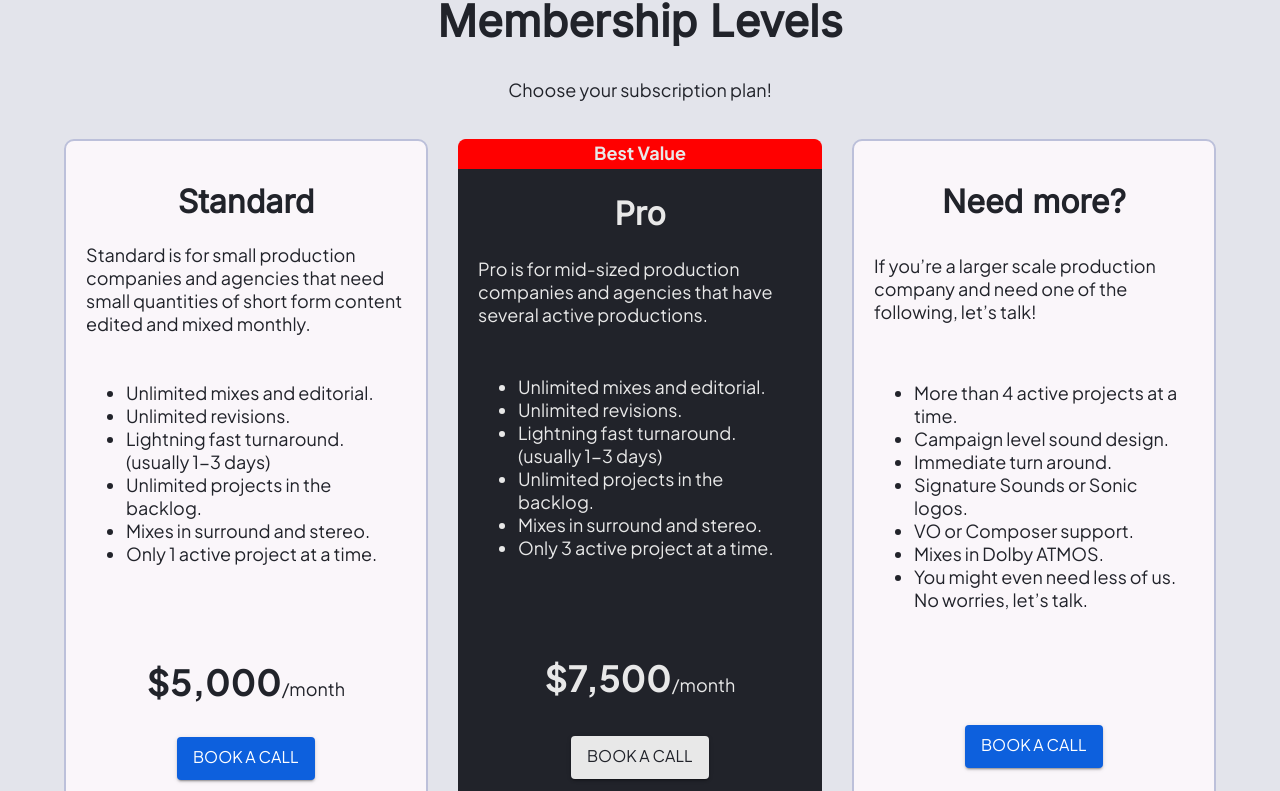
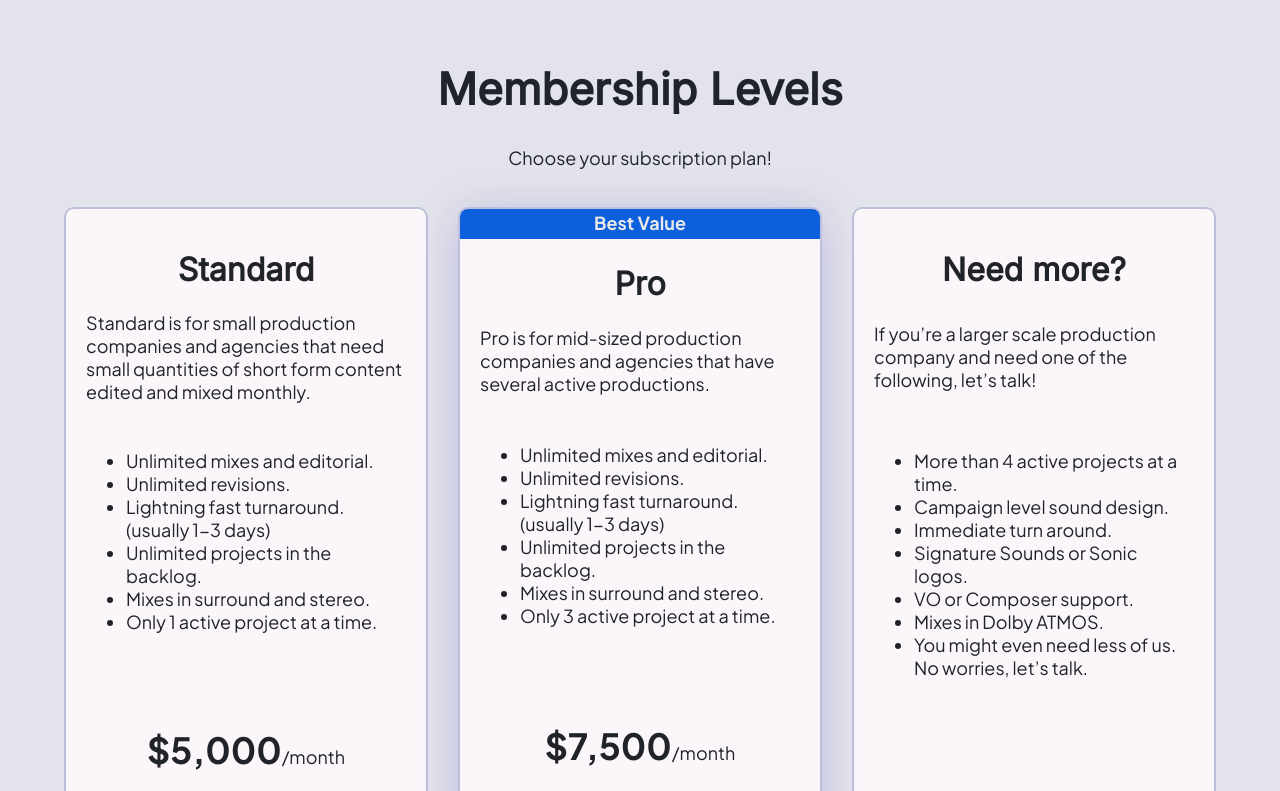
Before and after one commit to annsuparada/HiMIdLow, a React (Create React App) app in the folder client/: page /pricing in a window 1280 px wide. Shown: the part 611-1402 px from the top of the page. Built offline with nearby package versions, Linux system fonts and the light colour scheme.

Commit message:
update hero text

```diff
--- a/client/src/components/sections/MembershipLevels.tsx
+++ b/client/src/components/sections/MembershipLevels.tsx
@@ -6,6 +6,7 @@ import {
   darkFont,
   mobileView,
   offWhite,
+  primary,
   white,
 } from '../../theme'
 import MainWrapper from '../MainWrapper'
@@ -40,9 +41,11 @@ const MembershipLevels: React.FC<MembershipLevelsProps> = ({
     midGridItem: {
       display: 'grid',
       gridTemplateColumns: '1fr',
-      backgroundColor: darkFont,
+      backgroundColor: '#FAF6FA',
       padding: '20px',
       borderRadius: '10px',
+      border: '2px solid #BCC0DA',
+      boxShadow: '0 6px 45px 0px #261AAB33',
       position: 'relative' as 'relative',
     },
     gridItem: {
@@ -55,7 +58,7 @@ const MembershipLevels: React.FC<MembershipLevelsProps> = ({
     },
     midP: {
       margin: '0px',
-      color: offWhite,
+      color: darkFont,
     },
     priceBox: {
       marginTop: '60px',
@@ -87,7 +90,7 @@ const MembershipLevels: React.FC<MembershipLevelsProps> = ({
     },
     bestValue: {
       height: '30px',
-      backgroundColor: 'red',
+      backgroundColor: primary,
       borderTopLeftRadius: '8px',
       borderTopRightRadius: '8px',
       width: '100%',
@@ -144,30 +147,25 @@ const MembershipLevels: React.FC<MembershipLevelsProps> = ({
               <div style={styles.bestValue}>
                 <p style={styles.bestValueText}>Best Value</p>
               </div>
-              <h1 style={{ color: offWhite, marginTop: '35px' }}>
+              <h1 style={{ color: darkFont, marginTop: '35px' }}>
                 {pricing[1].type}
               </h1>
               <p style={styles.midP}>{pricing[1].description}</p>
               <ul style={styles.ul}>
                 {pricing[1].options.map((item, index) => (
-                  <li key={index} style={{ color: offWhite }}>
+                  <li key={index} style={{ color: darkFont }}>
                     {item}
                   </li>
                 ))}
               </ul>
               <div style={styles.priceBox}>
-                <p style={{ textAlign: 'center', color: offWhite }}>
+                <p style={{ textAlign: 'center', color: darkFont }}>
                   <span style={styles.span}>{pricing[1].price}</span>/month
                 </p>
               </div>
               <Button
                 variant="contained"
-                sx={{
-                  ...styles.whiteButton,
-                  '&:hover': {
-                    backgroundColor: white,
-                  },
-                }}
+                sx={styles.button}
                 href="https://calendly.com/himidlow"
                 target="_blank"
               >
--- a/client/src/pages/Pricing.tsx
+++ b/client/src/pages/Pricing.tsx
@@ -13,7 +13,7 @@ const PricingPage: React.FC = () => {
       <NavBar pathname="pricing" />
       <HadingTitle
         title="Pricing"
-        text="Memberships designed for creative agencies of all sizes"
+        text="Memberships Designed for Creative Agencies of All Sizes"
       />
       <PageContainer backgroundColor={darkBackground}>
         <MainWrapper backgroundColor={darkBackground}>
--- a/client/src/pages/WhatWeDoPage.tsx
+++ b/client/src/pages/WhatWeDoPage.tsx
@@ -24,7 +24,7 @@ const WhatWeDoPage: React.FC = () => {
       <NavBar pathname="what-we-do" />
       <HadingTitle
         title="What We Do"
-        text="Make your message memorable"
+        text="Make Your Message Memorable"
       />
       <div>
         <h1 style={{ textAlign: 'center', fontSize: '44px' }}>About Us</h1>
--- a/client/src/pages/WorkPage.tsx
+++ b/client/src/pages/WorkPage.tsx
@@ -38,7 +38,7 @@ const WorkPage: React.FC = () => {
       <NavBar pathname="work" />
       <HadingTitle
         title="Work"
-        text="Exceptional sound for exceptional brand"
+        text="Exceptional Sound for Exceptional Brands"
       />
       <MainWrapper backgroundColor={background} minHeight="64vh">
         <ScrollToTop />
```
